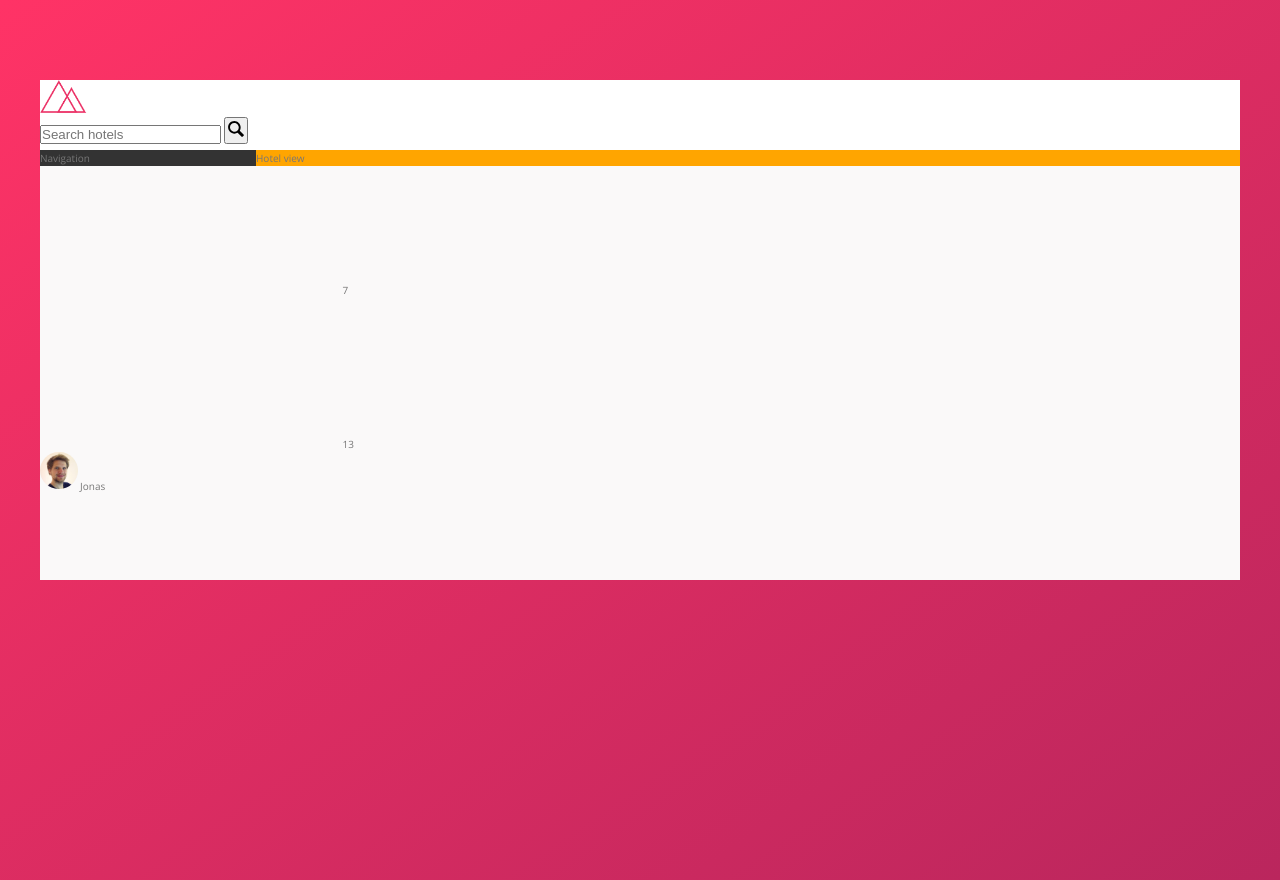
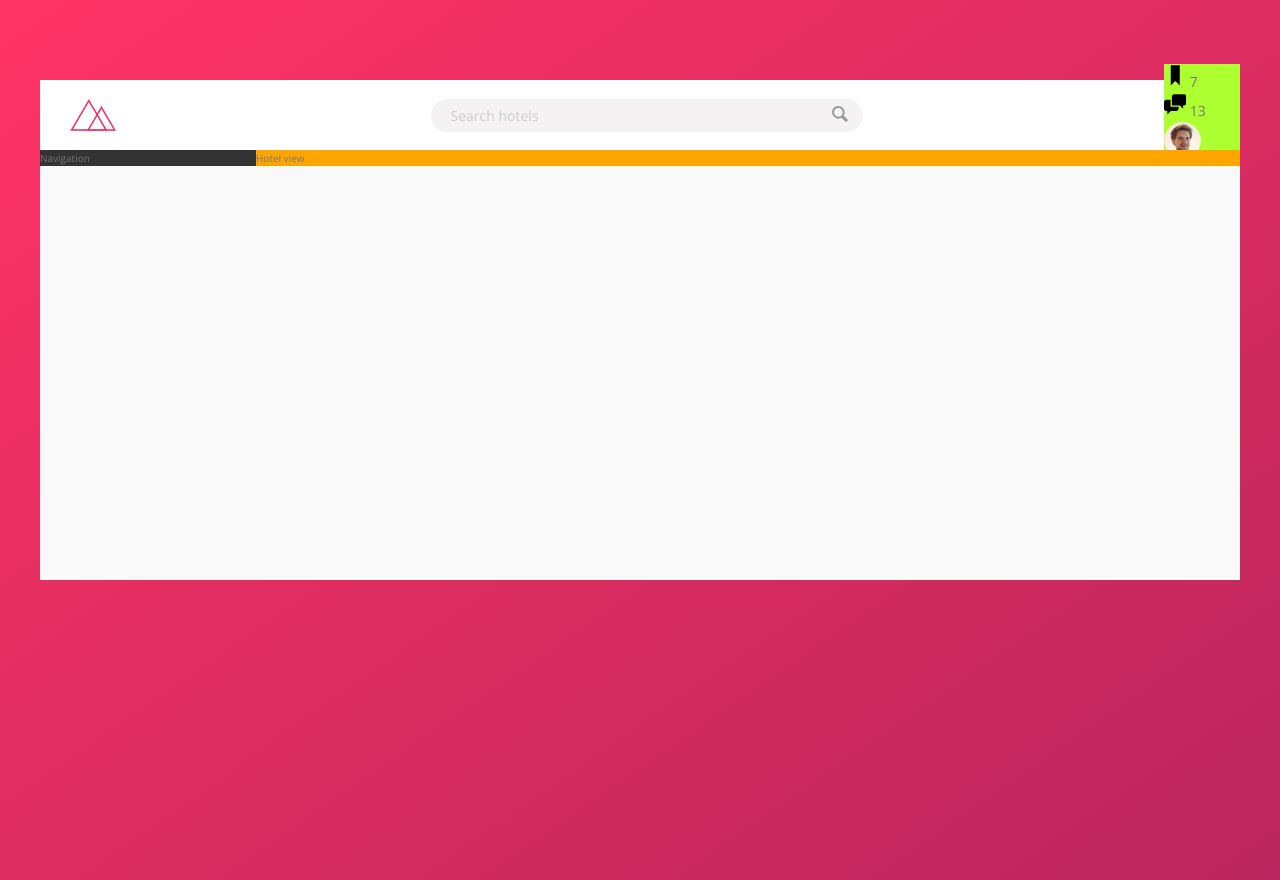
Before and after one commit to jobeiri/trillo, a website: page index.html in a window 1280 px wide. Drawn offline with nearby package versions, Linux system fonts and the light colour scheme.

Commit message:
10. Building the Header - Part 2

```diff
--- a/index.html
+++ b/index.html
@@ -16,7 +16,7 @@
                 <img src="img/logo.png" alt="trillo logo" class="logo">
 
                 <form action="#" class="search">
-                    <input type="text" placeholder="Search hotels" class="saerch__input">
+                    <input type="text" placeholder="Search hotels" class="search__input">
                     <button class="search__button">
                         <svg class="search__icon">
                             <use xlink:href="img/sprite.svg#icon-magnifying-glass"/>
@@ -26,14 +26,14 @@
 
                 <nav class="user-nav">
                     <div class="user-nav__icon-box">
-                        <svg class="user_nav__icon">
-                            <use xlink:href="img/sprite#icon-bookmark"></use>
+                        <svg class="user-nav__icon">
+                            <use xlink:href="img/sprite.svg#icon-bookmark"></use>
                         </svg>
                         <span class="user-nav__notification">7</span>
                     </div>
                     <div class="user-nav__icon-box">
-                        <svg class="user_nav__icon">
-                            <use xlink:href="img/sprite#icon-chat"></use>
+                        <svg class="user-nav__icon">
+                            <use xlink:href="img/sprite.svg#icon-chat"></use>
                         </svg>
                         <span class="user-nav__notification">13</span>
                     </div>
--- a/sass/_components.scss
+++ b/sass/_components.scss
@@ -1,24 +1,68 @@
 // LOGO
 .logo {
   height: 3.25rem;
+  margin-left: 3rem;
 }
 
 // SEARCH
 .search {
+  flex: 0 0 40%;
+
+  display: flex;
+  justify-content: center;
+  align-items: center;
+
   &__input {
+    font-family: inherit;
+    font-size: inherit;
+    color: inherit;
+    background-color: var(--color-grey-light-2);
+    border: none;
+    padding: 0.7rem 2rem;
+    border-radius: 10rem;
+    width: 90%;
+    transition: all 0.2s;
+    margin-right: -3.25rem;
+
+    &:focus {
+      outline: none;
+      width: 100%;
+      background-color: var(--color-grey-light-3);
+    }
+
+    &::-webkit-input-placeholder {
+      font-weight: 100;
+      color: var(--color-grey-light-4);
+    }
+  }
+
+  &__input:focus + &__button {
+    background-color: var(--color-grey-light-3);
   }
 
   &__button {
+    border: none;
+    background-color: var(--color-grey-light-2);
+
+    &:focus {
+      outline: none;
+    }
+
+    &:active {
+      transform: translateY(0.15rem);
+    }
   }
 
   &__icon {
     width: 2rem;
     height: 2rem;
+    fill: var(--color-grey-dark-3);
   }
 }
 
 // USER NAVIGATION
 .user-nav {
+  background-color: greenyellow;
   &__icon-box {
   }
 
--- a/sass/_layout.scss
+++ b/sass/_layout.scss
@@ -8,9 +8,14 @@
 }
 
 .header {
+  font-size: 1.4rem;
   height: 7rem;
   background-color: var(--color-white);
   border-bottom: var(--color-grey-light-2);
+
+  display: flex;
+  justify-content: space-between;
+  align-items: center;
 }
 
 .content {
```
Also changed, not shown: css/style.css, 1 other file.
